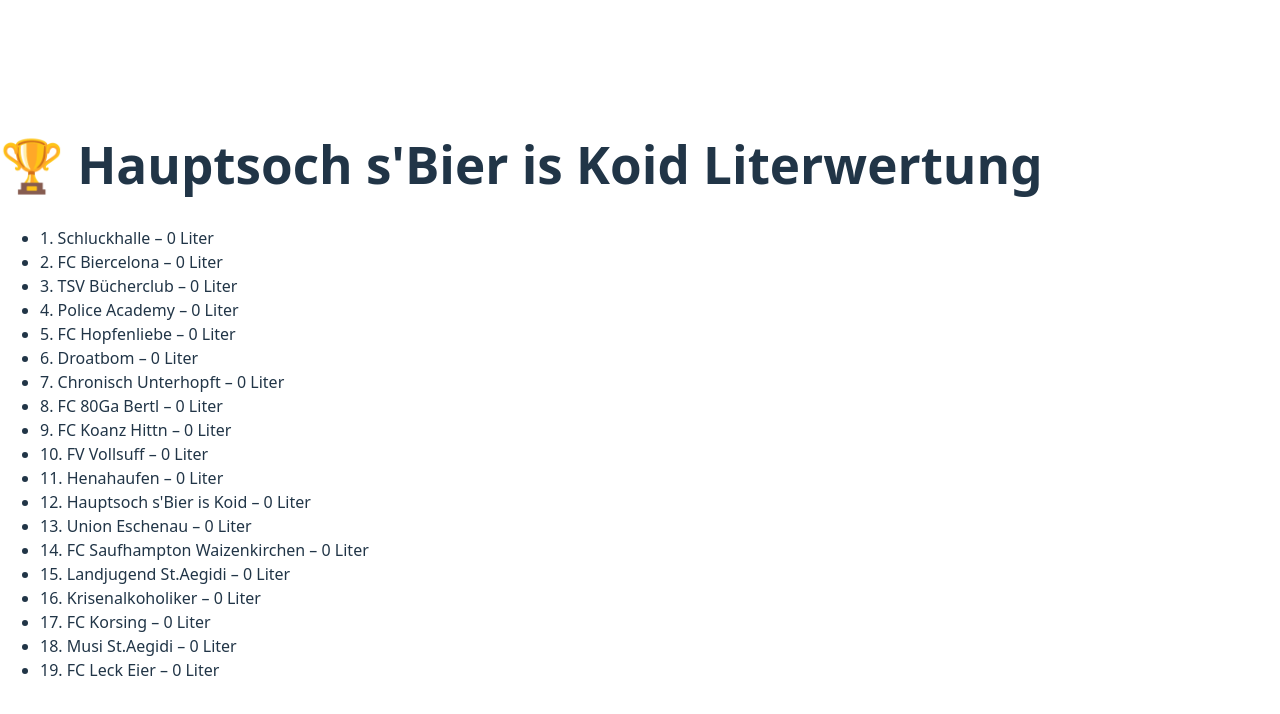
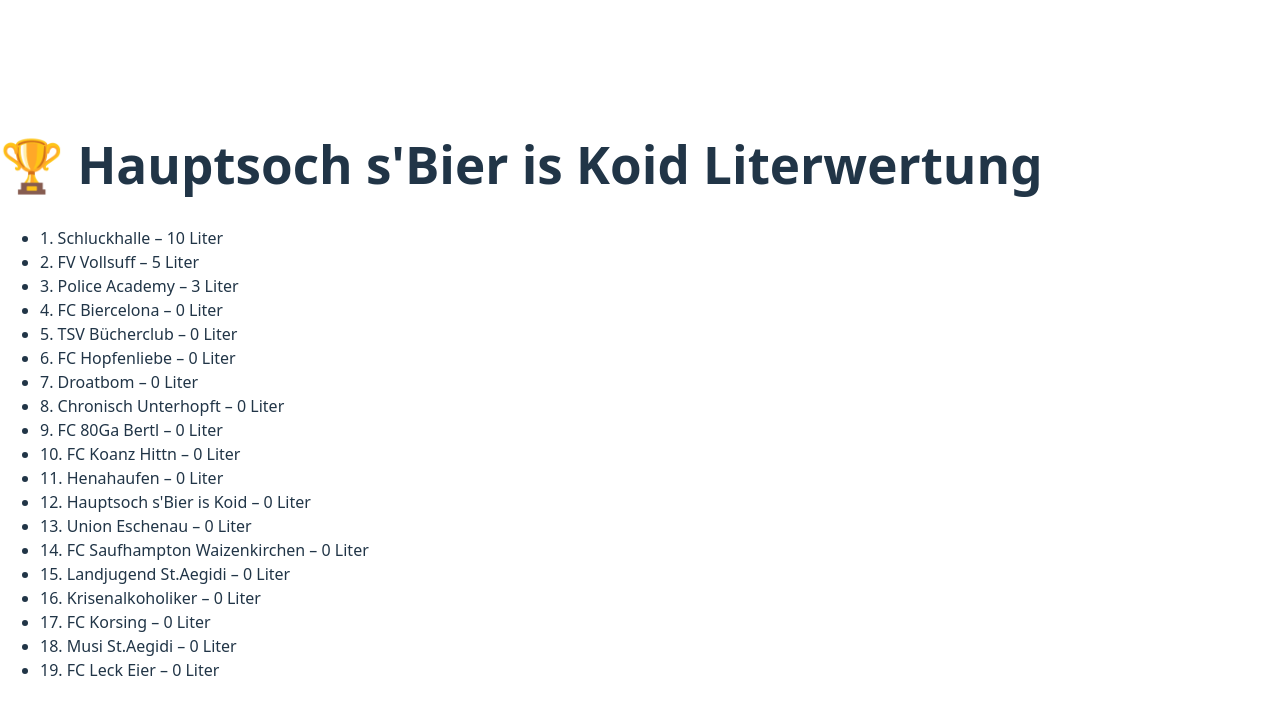
Before and after one commit to weberbau/literwertung, a React (Vite) app: page / in a window 1280 px wide. Shown: the top 714 px of the page. Built offline with nearby package versions, Linux system fonts and the light colour scheme.

Commit message:
Initial commit

```diff
--- a/src/App.jsx
+++ b/src/App.jsx
@@ -5,16 +5,16 @@ import { useState } from "react";
 
 export default function App() {
   const [teams, setTeams] = useState([
-    { id: 1, name: "Schluckhalle", beers: 0 },
+    { id: 1, name: "Schluckhalle", beers: 10 },
     { id: 2, name: "FC Biercelona", beers: 0 },
     { id: 3, name: "TSV Bücherclub", beers: 0 },
-    { id: 4, name: "Police Academy", beers: 0 },
+    { id: 4, name: "Police Academy", beers: 3 },
     { id: 5, name: "FC Hopfenliebe", beers: 0 },
     { id: 6, name: "Droatbom", beers: 0 },
     { id: 7, name: "Chronisch Unterhopft", beers: 0 },
     { id: 8, name: "FC 80Ga Bertl", beers: 0 },
     { id: 9, name: "FC Koanz Hittn", beers: 0 },
-    { id: 10, name: "FV Vollsuff", beers: 0 },
+    { id: 10, name: "FV Vollsuff", beers: 5 },
     { id: 11, name: "Henahaufen", beers: 0 },
     { id: 12, name: "Hauptsoch s'Bier is Koid", beers: 0 },
     { id: 13, name: "Union Eschenau", beers: 0 },
```
